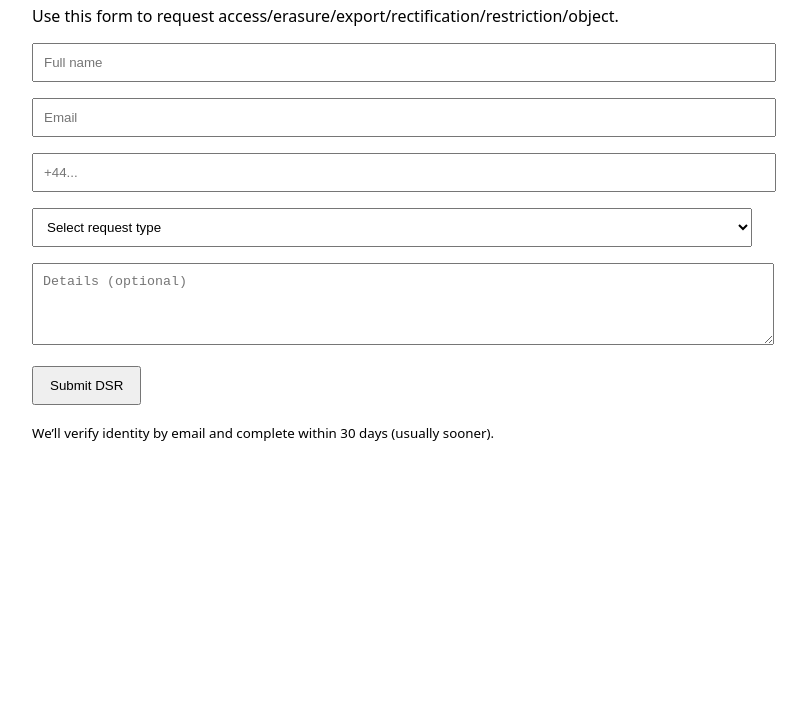
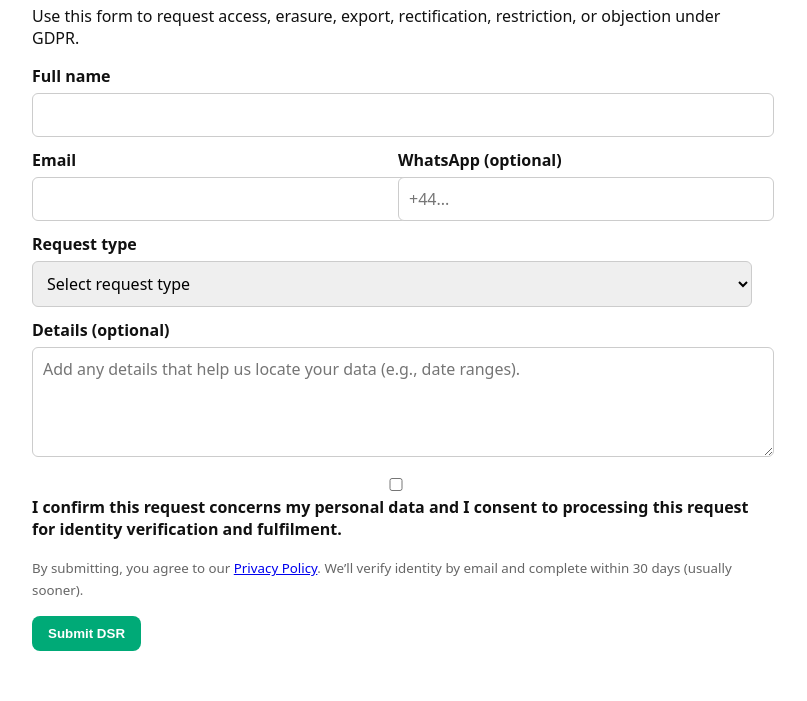
Before and after one commit to simonchicken-star/kindcompanion-docs, a plain HTML site: page web/privacy/dsr/index.html in a window 1280 px wide. Shown: the part 99-800 px from the top of the page, without its empty margins (8-815 px from the left). Drawn offline with Linux system fonts and the light colour scheme.

Commit message:
sec+ux(dsr): consent, a11y, honeypot, metadata + strict security headers (vΩ)

```diff
--- a/web/privacy/dsr/index.html
+++ b/web/privacy/dsr/index.html
@@ -1,22 +1,110 @@
-<!doctype html><html lang="en"><head><meta charset="utf-8"><meta name="viewport" content="width=device-width,initial-scale=1">
-<title>KindCompanion • DSR</title>
-<style>body{font-family:system-ui,-apple-system,Segoe UI,Roboto,Arial,sans-serif;margin:40px;max-width:720px}</style>
-</head><body>
-<h1>Data Subject Request (DSR)</h1>
-<p>Use this form to request access/erasure/export/rectification/restriction/object.</p>
-<form method="post" action="https://hook.integromat.com/REPLACE_WITH_YOUR_WEBHOOK">
-  <p><input name="name" placeholder="Full name" required style="width:100%;padding:10px"></p>
-  <p><input name="email" type="email" placeholder="Email" required style="width:100%;padding:10px"></p>
-  <p><input name="whatsapp" placeholder="+44..." style="width:100%;padding:10px"></p>
-  <p>
-    <select name="type" required style="width:100%;padding:10px">
+<!doctype html>
+<html lang="en">
+<head>
+  <meta charset="utf-8">
+  <meta name="viewport" content="width=device-width,initial-scale=1">
+  <title>KindCompanion • Data Subject Request (DSR)</title>
+  <style>
+    :root { --fg:#111; --bg:#fff; --muted:#666; --accent:#0a7; }
+    body { font-family: system-ui,-apple-system,Segoe UI,Roboto,Arial,sans-serif; color:var(--fg); background:var(--bg); margin:40px; max-width:720px }
+    label { display:block; margin:12px 0 6px; font-weight:600 }
+    input, select, textarea { width:100%; padding:10px; border:1px solid #ccc; border-radius:6px; font:inherit }
+    small { color:var(--muted) }
+    button { padding:10px 16px; border-radius:8px; border:0; background:var(--accent); color:#fff; font-weight:700; cursor:pointer }
+    .row { display:flex; gap:12px; }
+    .row > div { flex:1 }
+    .hidden-hp { position:absolute; left:-9999px; top:auto; width:1px; height:1px; overflow:hidden }
+    .note { margin-top:8px }
+  </style>
+</head>
+<body>
+  <h1>Data Subject Request (DSR)</h1>
+  <p>Use this form to request access, erasure, export, rectification, restriction, or objection under GDPR.</p>
+
+  <form id="dsr" method="post" action="https://hook.integromat.com/REPLACE_WITH_YOUR_WEBHOOK" novalidate>
+    <!-- required fields -->
+    <label for="name">Full name</label>
+    <input id="name" name="name" autocomplete="name" required>
+
+    <div class="row">
+      <div>
+        <label for="email">Email</label>
+        <input id="email" name="email" type="email" autocomplete="email" required>
+      </div>
+      <div>
+        <label for="whatsapp">WhatsApp (optional)</label>
+        <input id="whatsapp" name="whatsapp" placeholder="+44..." inputmode="tel" autocomplete="tel">
+      </div>
+    </div>
+
+    <label for="type">Request type</label>
+    <select id="type" name="type" required>
       <option value="">Select request type</option>
-      <option>access</option><option>erase</option><option>export</option>
-      <option>rectify</option><option>restrict</option><option>object</option>
+      <option>access</option>
+      <option>erase</option>
+      <option>export</option>
+      <option>rectify</option>
+      <option>restrict</option>
+      <option>object</option>
     </select>
-  </p>
-  <p><textarea name="details" rows="4" placeholder="Details (optional)" style="width:100%;padding:10px"></textarea></p>
-  <p><button type="submit" style="padding:10px 16px">Submit DSR</button></p>
-</form>
-<p><small>We’ll verify identity by email and complete within 30 days (usually sooner).</small></p>
-</body></html>
+
+    <label for="details">Details (optional)</label>
+    <textarea id="details" name="details" rows="4" placeholder="Add any details that help us locate your data (e.g., date ranges)."></textarea>
+
+    <!-- consent (explicit) -->
+    <p class="note">
+      <label><input type="checkbox" name="consent_ack" required>
+        I confirm this request concerns my personal data and I consent to processing this request for identity verification and fulfilment.
+      </label>
+    </p>
+
+    <!-- privacy links -->
+    <p class="note">
+      <small>By submitting, you agree to our <a href="/privacy">Privacy Policy</a>. We’ll verify identity by email and complete within 30 days (usually sooner).</small>
+    </p>
+
+    <!-- honeypot (bots only) -->
+    <div class="hidden-hp" aria-hidden="true">
+      <label for="company">Company (leave blank)</label>
+      <input id="company" name="company" tabindex="-1" autocomplete="organization">
+    </div>
+
+    <!-- metadata for Make -->
+    <input type="hidden" name="ua" id="ua">
+    <input type="hidden" name="referrer" id="referrer">
+    <input type="hidden" name="tz" id="tz">
+    <input type="hidden" name="ts_iso" id="ts_iso">
+    <input type="hidden" name="site_version" value="vOmega">
+
+    <button id="submitBtn" type="submit">Submit DSR</button>
+    <p id="status" class="note" role="status" aria-live="polite"></p>
+    <noscript><p class="note"><small>JavaScript is off. Submission will still work, but no instant confirmation.</small></p></noscript>
+  </form>
+
+  <script>
+    // Fill metadata
+    document.getElementById('ua').value = navigator.userAgent || '';
+    document.getElementById('referrer').value = document.referrer || '';
+    document.getElementById('tz').value = Intl.DateTimeFormat().resolvedOptions().timeZone || '';
+    document.getElementById('ts_iso').value = new Date().toISOString();
+
+    // Client-side niceties
+    const form = document.getElementById('dsr');
+    const status = document.getElementById('status');
+    const btn = document.getElementById('submitBtn');
+
+    form.addEventListener('submit', function (e) {
+      // basic anti-spam: honeypot must be empty
+      if (form.company && form.company.value.trim() !== '') {
+        e.preventDefault();
+        status.textContent = 'Submission blocked (bot detected).';
+        return false;
+      }
+      // prevent double submit
+      btn.disabled = true;
+      btn.textContent = 'Submitting…';
+      status.textContent = 'Sending securely…';
+    }, { passive: false });
+  </script>
+</body>
+</html>
```
Also changed, not shown: 1 other file.
